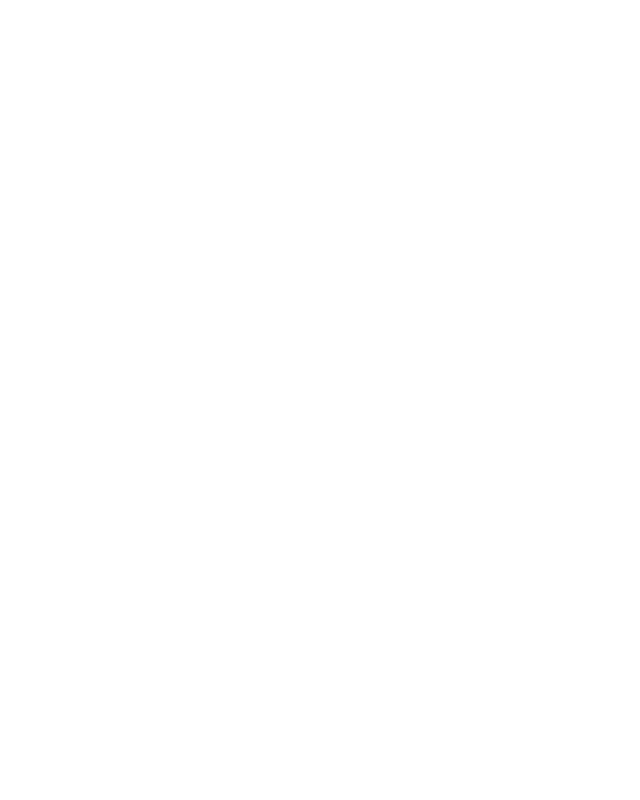
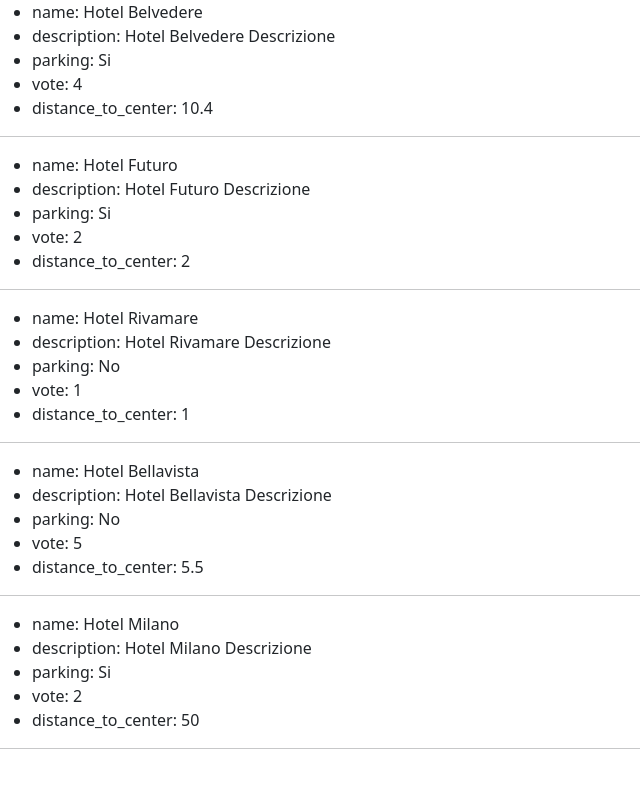
Before and after one commit to DarioOliviero24/php-hotel, a PHP site: page / in a window 1280 px wide. Before the commit the part shown is empty. Shown: the whole page, without its empty margins (0-640 px from the left). Run offline with PHP 8.4, Linux system fonts and the light colour scheme.

Commit message:
Stampati in pagina i dati dell'array

```diff
--- a/index.php
+++ b/index.php
@@ -1,11 +1,93 @@
+<?php
+
+    $hotels = [
+
+        [
+            'name' => 'Hotel Belvedere',
+            'description' => 'Hotel Belvedere Descrizione',
+            'parking' => true,
+            'vote' => 4,
+            'distance_to_center' => 10.4
+        ],
+        [
+            'name' => 'Hotel Futuro',
+            'description' => 'Hotel Futuro Descrizione',
+            'parking' => true,
+            'vote' => 2,
+            'distance_to_center' => 2
+        ],
+        [
+            'name' => 'Hotel Rivamare',
+            'description' => 'Hotel Rivamare Descrizione',
+            'parking' => false,
+            'vote' => 1,
+            'distance_to_center' => 1
+        ],
+        [
+            'name' => 'Hotel Bellavista',
+            'description' => 'Hotel Bellavista Descrizione',
+            'parking' => false,
+            'vote' => 5,
+            'distance_to_center' => 5.5
+        ],
+        [
+            'name' => 'Hotel Milano',
+            'description' => 'Hotel Milano Descrizione',
+            'parking' => true,
+            'vote' => 2,
+            'distance_to_center' => 50
+        ],
+
+    ];
+?>
 <!DOCTYPE html>
 <html lang="en">
 <head>
     <meta charset="UTF-8">
     <meta name="viewport" content="width=device-width, initial-scale=1.0">
     <title>PHP Hotel</title>
+
+<!--BOOTSTRAP-->
+<link href="https://cdn.jsdelivr.net/npm/bootstrap@5.3.3/dist/css/bootstrap.min.css" rel="stylesheet" integrity="sha384-QWTKZyjpPEjISv5WaRU9OFeRpok6YctnYmDr5pNlyT2bRjXh0JMhjY6hW+ALEwIH" crossorigin="anonymous">
+
 </head>
 <body>
+    <div>
+        <?php
+            for($i = 0; $i < count($hotels); $i++){
+                ?>
+                 <ul>
+                    <li>
+                    name: <?php echo $hotels[$i]['name']; ?>
+                    </li>
+                    <li>
+                    description: <?php echo $hotels[$i]['description']; ?>
+                    </li>
+                    <li>
+                    parking:
+                     <?php
+                      if($hotels[$i]['parking'] == true){
+                         echo 'Si';
+                      }
+                      else{
+                         echo 'No';
+                      }
+                      ?>
+                    </li>
+                    <li>
+                    vote: <?php echo $hotels[$i]['vote']; ?>
+                    </li>
+                    <li>
+                    distance_to_center: <?php echo $hotels[$i]['distance_to_center']; ?>
+                    </li>
+                 </ul>
+                 <hr>
+
+                <?php
+            }
+
+        ?>
+    </div>
 
 </body>
 </html>
```
Also changed, not shown: README.md.
